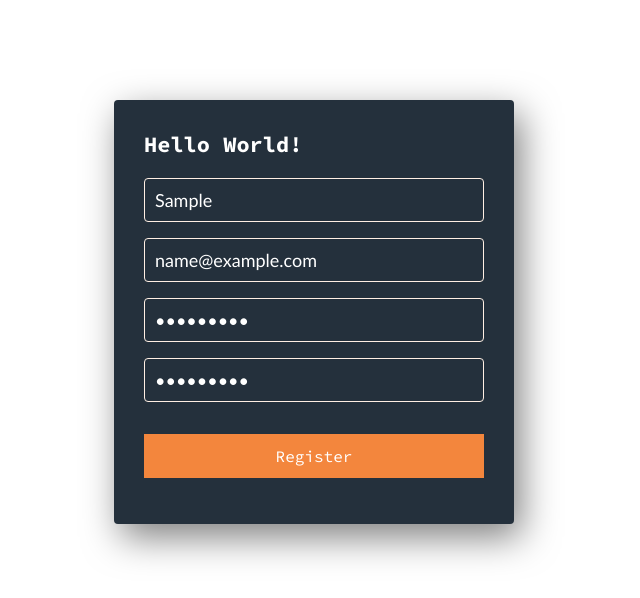
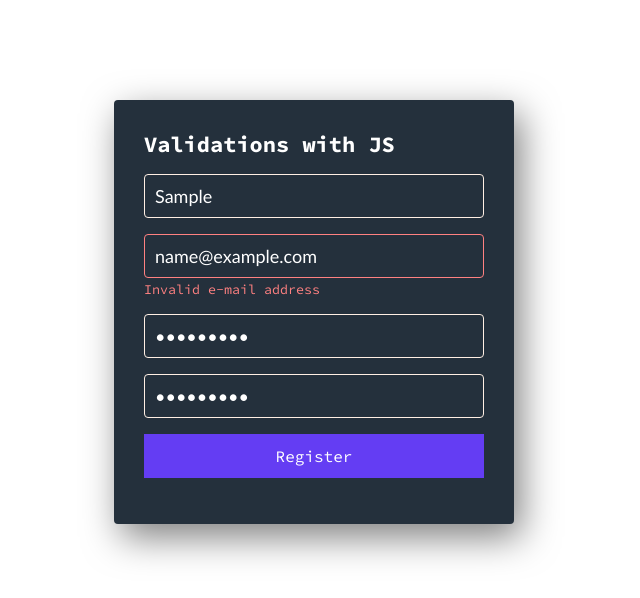
Before and after one commit to j-segura/JS, a plain HTML site: page validations2/index.html in a window 1280 px wide. Both pictures are taken after typing "Sample", "name@example.com", "Sample123", "Sample123" into the empty fields and a click on the input "Register". Shown: the whole page, without its empty margins (326-966 px from the left). Drawn offline with Linux system fonts and the light colour scheme.

Commit message:
validation homework finished

```diff
--- a/validations2/index.html
+++ b/validations2/index.html
@@ -12,11 +12,23 @@
 <body>
 
   <form id="form-register" class="form-register">
-      <h4 id="hola">Hello World!</h4>
-      <input class="controls" type="text" name="name" id="name" placeholder="User name">
-      <input class="controls" type="text" name="email" id="email" placeholder="Email">
-      <input class="controls" type="password" name="password" id="password" placeholder="Password">
-      <input class="controls" type="password" name="passwordConfirm" id="passwordConfirm" placeholder="Password Confirm">
+      <h4 id="hola">Validations with JS</h4>
+      <div>
+        <input class="controls" type="text" name="name" id="name" placeholder="User name">
+        <small></small>
+      </div>
+      <div>
+        <input class="controls" type="text" name="email" id="email" placeholder="Email">
+        <small></small>
+      </div>
+      <div>
+        <input class="controls" type="password" name="password" id="password" placeholder="Password">
+        <small></small>
+      </div>
+      <div>
+        <input class="controls" type="password" name="passwordConfirm" id="passwordConfirm" placeholder="Password Confirm">
+        <small></small>
+      </div>
       <input class="botons" type="submit" value="Register">
   </form>
 
--- a/validations2/style.css
+++ b/validations2/style.css
@@ -26,7 +26,6 @@
 
 .form-register h4 {
     font-size: 22px;
-        margin-bottom: 20px;
 }
 
 .controls {
@@ -34,7 +33,7 @@
     background: #24303c;
     padding: 10px;
     border-radius: 4px;
-        margin-bottom: 16px;
+    margin-top: 16px;
     border: 1px solid #ffefe4;
     font-family: 'calibri';
     font-size: 18px;
@@ -60,7 +59,7 @@
 
 .form-register .botons {
     width: 100%;
-        background: #f3863d;
+    background: #643df3;
     border: none;
     padding: 12px;
     color: white;
@@ -76,3 +75,19 @@
 input:focus {
     outline: none;
 }
+
+.form-fail {
+    color: rgb(255, 129, 129);
+}
+
+.imput-fail {
+    width: 100%;
+    background: #24303c;
+    padding: 10px;
+    border-radius: 4px;
+    margin-top: 16px;
+    border: 1px solid rgb(255, 129, 129);
+    font-family: 'calibri';
+    font-size: 18px;
+    color: white;
+}
--- a/validations2/validations.js
+++ b/validations2/validations.js
@@ -1,10 +1,10 @@
 window.addEventListener('load', () =>{
 
     let formRegister = document.querySelector('#form-register');
-    let name = document.getElementById('name').value;
-    let email = document.getElementById('email').value;
-    let password = document.getElementById('password').value;
-    let passwordConfirm = document.getElementById('passwordConfirm').value;
+    let name = document.getElementById('name');
+    let email = document.getElementById('email');
+    let password = document.getElementById('password');
+    let passwordConfirm = document.getElementById('passwordConfirm');
 
     formRegister.addEventListener('submit', (e) => {
 
@@ -20,17 +20,47 @@ window.addEventListener('load', () =>{
         const passwordValue = password.value.trim();
         const passwordConfirmValue = passwordConfirm.value.trim();
 
-        if(!nameValue) {
 
-            console.log('campo nombre en blanco');
-            fail(name, 'Campo nombre vacio');
+        if(!nameValue || /^\s+$/.test(nameValue)) {
+
+            console.log('Name field is empty');
+            fail(name, 'Name field is empty');
 
         }
 
         if(!emailValue) {
 
-            console.log('Campo email vacio');
-            fail(email, 'Campo email vacio')
+            console.log('E-mail field is empty');
+            fail(email, 'E-mail field is empty');
+
+        } else if(!(/\S+@\S+\.\S+/.test(email))) {
+
+            console.log('Invalid e-mail address');
+            fail(email, 'Invalid e-mail address');
+
+        }
+
+        if(!passwordValue || /^\s+$/.test(passwordValue)) {
+
+            console.log('Password field is empty');
+            fail(password, 'Password field is empty');
+
+        } else if (passwordValue.length < 8) {
+
+            console.log('Password needs minimum 8 characters');
+            fail(password, 'Password needs minimum 8 characters');
+
+        }
+
+        if(!passwordConfirmValue) {
+
+            console.log('Confirm password');
+            fail(passwordConfirm, 'Confirm password');
+
+        } else if (passwordConfirmValue !== passwordValue) {
+
+            console.log('Passwords do not match');
+            fail(passwordConfirm, 'Passwords do not match');
 
         }
 
@@ -40,9 +70,10 @@ window.addEventListener('load', () =>{
     const fail = (input, msg) => {
 
         const form = input.parentElement;
-        const notf = form.querySelector('p')
+        const notf = form.querySelector('small')
         notf.innerText = msg;
-        notf.className = 'form-fail'
+        notf.className = 'form-fail';
+        input.className = 'imput-fail';
 
     }
 
```
Lines whose indentation alone changed are shown as unchanged.
